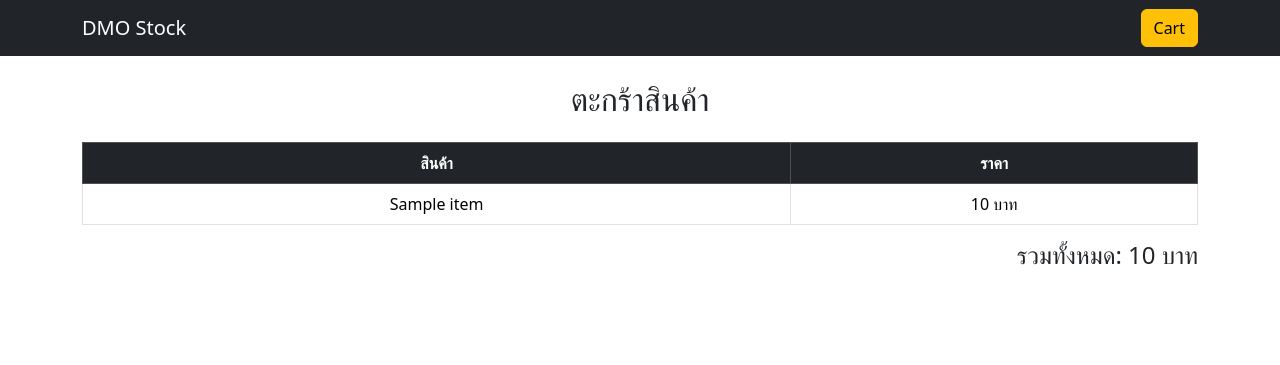
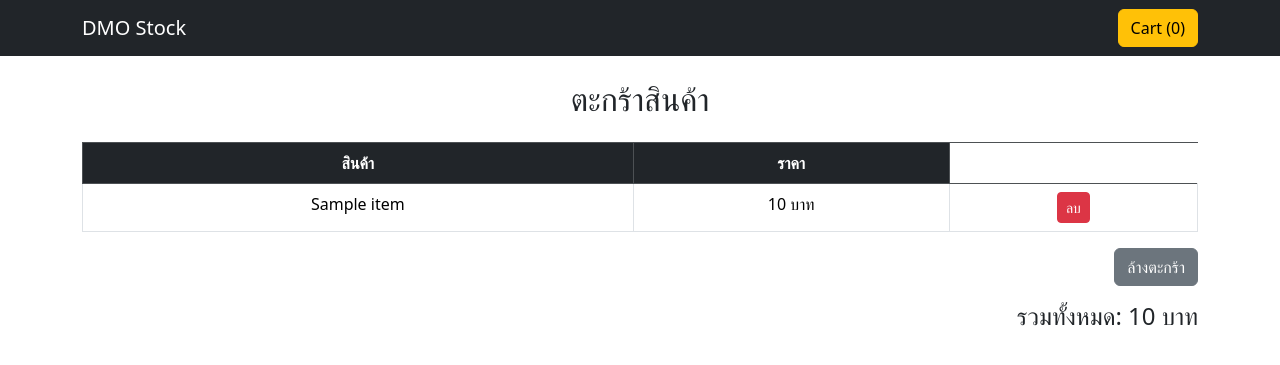
Before and after one commit to nut1596/Web-Flask-DMO-Product-Buy-Sale-Stock, a Flask app: template templates/cart.html in a window 1280 px wide. Shown: the top 365 px of the page. Run offline with Flask 3, Linux system fonts and the light colour scheme; the template is opened without the code that fills it: most values are stand-ins (such as "Sample title", 1, 10 or a date in 2020).

Commit message:
Add remove item, clear cart, and cart item counter

```diff
--- a/app.py
+++ b/app.py
@@ -60,13 +60,28 @@ def cart():
     total = 0
 
     if "cart" in session:
-        for product_id in session["cart"]:
+        for index, product_id in enumerate(session["cart"]):
             product = Product.query.get(product_id)
             if product:
-                cart_items.append(product)
+                cart_items.append((index, product))
                 total += product.price
 
     return render_template("cart.html", cart_items=cart_items, total=total)
+
+
+@app.route("/remove_from_cart/<int:index>")
+def remove_from_cart(index):
+    if "cart" in session:
+        if 0 <= index < len(session["cart"]):
+            session["cart"].pop(index)
+            session.modified = True
+    return redirect(url_for("cart"))
+
+
+@app.route("/clear_cart")
+def clear_cart():
+    session.pop("cart", None)
+    return redirect(url_for("cart"))
 
 
 # ------------------
--- a/templates/base.html
+++ b/templates/base.html
@@ -13,7 +13,7 @@
     <div class="container">
         <a class="navbar-brand" href="/">DMO Stock</a>
         <a class="btn btn-warning" href="{{ url_for('cart') }}">
-            Cart
+            Cart ({{ session.get('cart', [])|length }})
         </a>
     </div>
 </nav>
--- a/templates/cart.html
+++ b/templates/cart.html
@@ -12,14 +12,26 @@
         </tr>
     </thead>
     <tbody>
-        {% for item in cart_items %}
+        {% for index, item in cart_items %}
         <tr>
             <td>{{ item.name }}</td>
             <td>{{ item.price }} บาท</td>
+            <td>
+                <a href="{{ url_for('remove_from_cart', index=index) }}"
+                class="btn btn-danger btn-sm">
+                ลบ
+                </a>
+            </td>
         </tr>
         {% endfor %}
     </tbody>
 </table>
+
+<div class="text-end mb-3">
+    <a href="{{ url_for('clear_cart') }}" class="btn btn-secondary">
+        ล้างตะกร้า
+    </a>
+</div>
 
 <h4 class="text-end">รวมทั้งหมด: {{ total }} บาท</h4>
 
```
